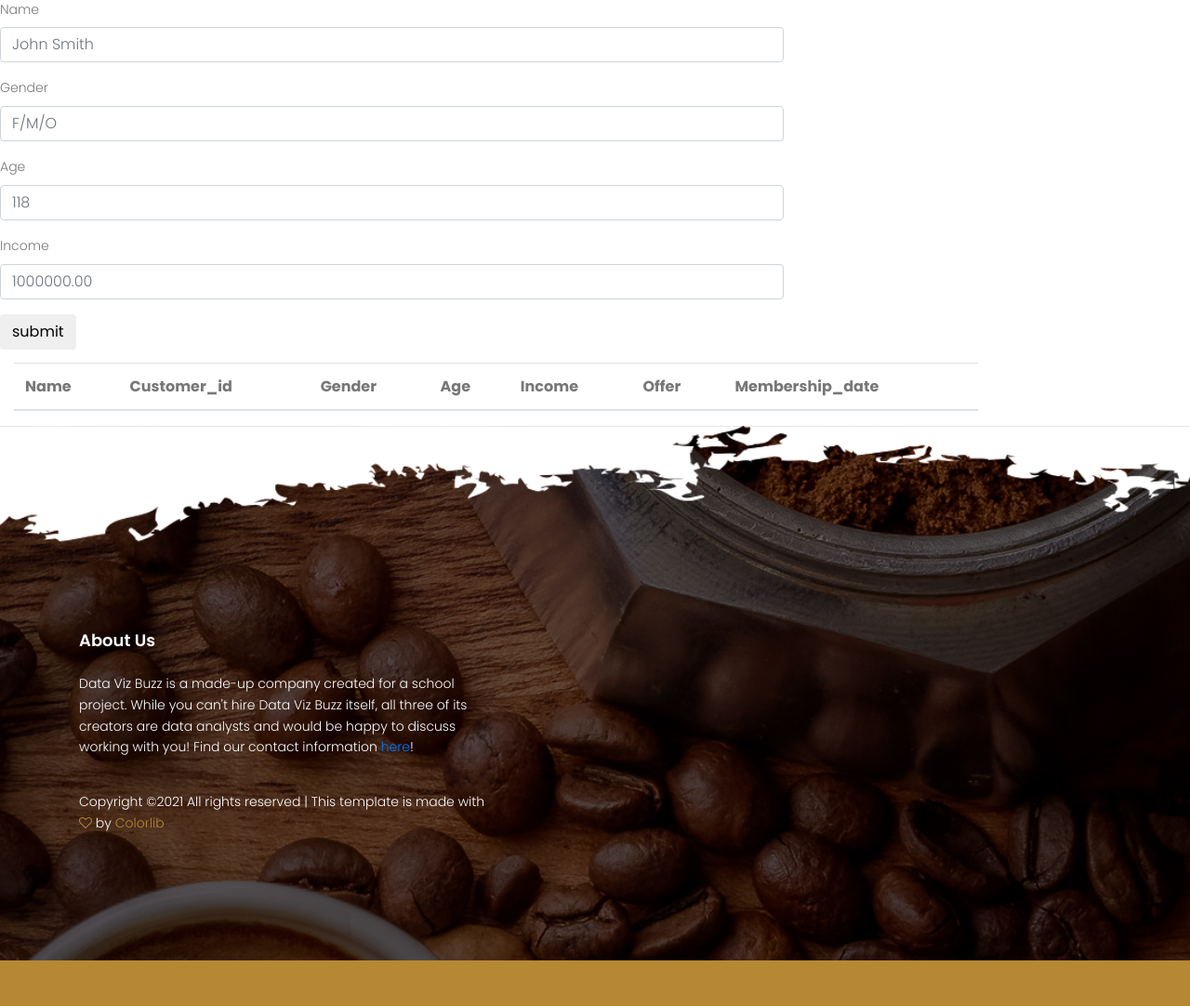
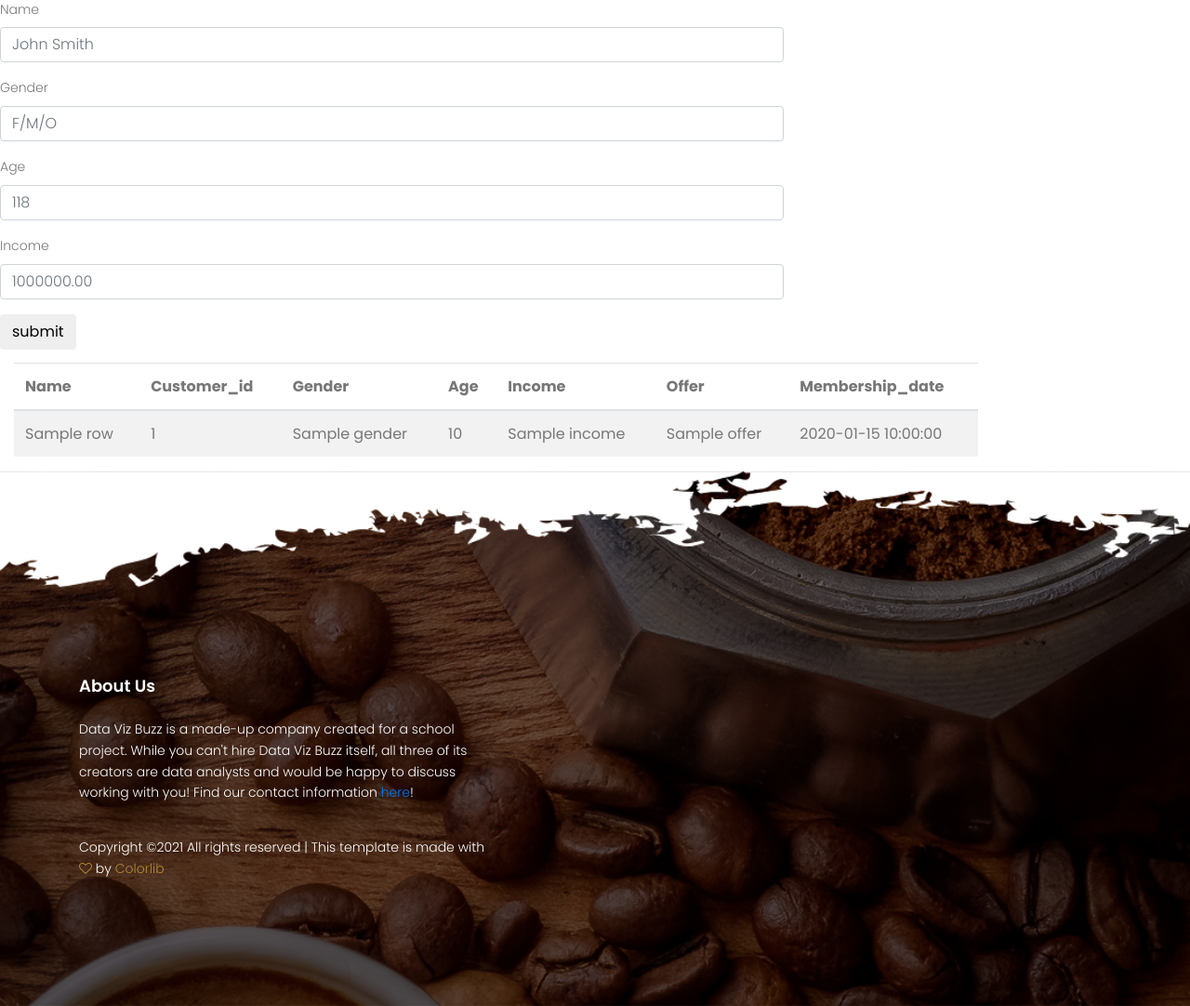
Before and after one commit to kehull/Project-3, a Flask app: template templates/model.html in a window 1280 px wide. Shown: the part 647-1729 px from the top of the page at 93% size. Before the commit the page ends 1680 px from the top, so only its background shows below. Run offline with Flask 2, Linux system fonts and the light colour scheme; the template is opened without the code that fills it: most values are stand-ins (such as "Sample title", 1, 10 or a date in 2020); lists and menus that the app fills with data are empty; some libraries are stand-ins or nearby versions.

Commit message:
table stuff

```diff
--- a/app.py
+++ b/app.py
@@ -30,7 +30,6 @@ def about():
 def send():
     table_data={}
     if request.method == "POST":
-        table_data=""
         name = request.form["name"]
         gender = request.form["gender"]
         age = request.form["age"]
--- a/templates/model.html
+++ b/templates/model.html
@@ -177,7 +177,17 @@ Latest commit a673614 3 hours ago
 					  </tr>
 					</thead>
 					<tbody>
-
+						{% for row in table_data %}
+						<tr>
+						  <td>{{ row['name'] }}</td>
+						  <td>{{ row['customer_id'] }}</td>
+						  <td>{{ row['gender'] }}</td>
+						  <td>{{ row['age'] }}</td>
+						  <td>{{ row['income'] }}</td>
+						  <td>{{ row['offer'] }}</td>
+						  <td>{{ row['membership_date'] }}</td>
+						</tr>
+					{% endfor %}
 					</tbody>
 				  </table>
 				</div>
@@ -206,11 +216,11 @@ Copyright &copy;<script>document.write(new Date().getFullYear());</script> All r
 			<!--js link-->
 
 			<script src="https://cdnjs.cloudflare.com/ajax/libs/d3/4.11.0/d3.js"></script>
-			<script type='text/javascript'>
+			<!-- <script type='text/javascript'>
 				var tableData= {{table_data}};
 
 				</script>
-			<script type='text/javascript' src="js/table_generator.js"></script>
+			<script type='text/javascript' src="js/table_generator.js"></script> -->
 			<script src="../static/js/vendor/jquery-2.2.4.min.js"></script>
 			<script src="https://cdnjs.cloudflare.com/ajax/libs/popper.js/1.12.9/umd/popper.min.js" integrity="sha384-ApNbgh9B+Y1QKtv3Rn7W3mgPxhU9K/ScQsAP7hUibX39j7fakFPskvXusvfa0b4Q" crossorigin="anonymous"></script>
 			<script src="../static/js/vendor/bootstrap.min.js"></script>
```
